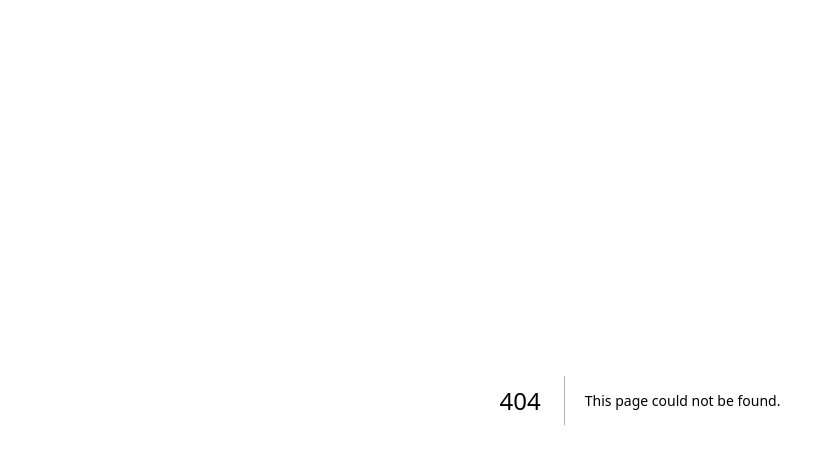
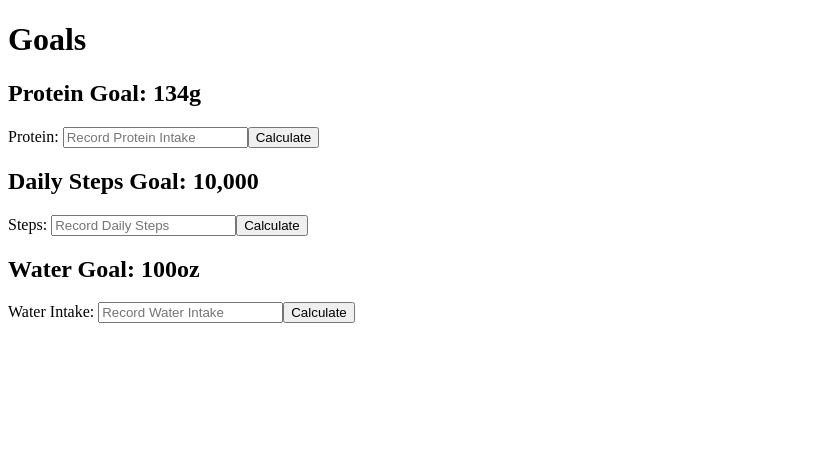
Before and after one commit to FrazierLE/path2progress, a Next.js app: page /goals in a window 1280 px wide. Before the commit this address had no page. Shown: the top 464 px of the page, without its empty margins (0-835 px from the left). Built offline with nearby package versions, Linux system fonts and the light colour scheme.

Commit message:
Set up pages and components for goals page

```diff
--- /dev/null
+++ b/components/goals/protein.js
@@ -0,0 +1,31 @@
+import { useState } from "react"
+const Protein = () => {
+  const [proteinGoal, setProteinGoal] = useState(134)
+  const [currentProtein, setCurrentProtein] = useState()
+  const [remainingProtein, setRemainingProtein] = useState()
+
+  const handleSubmit = (e) => {
+    e.preventDefault()
+    setRemainingProtein(proteinGoal - currentProtein)
+  }
+
+  return(
+    <form onSubmit={handleSubmit}>
+      <h2>Protein Goal: {proteinGoal}g</h2>
+      <label>Protein: </label>
+      <input
+        type='text'
+        name='currentProtein'
+        value={currentProtein}
+        placeholder='Record Protein Intake'
+        onChange={e => setCurrentProtein(e.target.value)}
+      />
+      {remainingProtein > 0 && <h3>You have {remainingProtein}g of Protein left to reach your goal.</h3>}
+      {remainingProtein === 0 && <h3>Congrats, you have reached your protein goal!</h3>}
+      {remainingProtein < 0 && <h3>What a rockstar! You've exceeded your protein goal.</h3>}
+      <button>Calculate</button>
+    </form>
+  )
+}
+
+export default Protein
--- /dev/null
+++ b/components/goals/steps.js
@@ -0,0 +1,31 @@
+import { useState } from "react"
+const Steps = () => {
+  const [currentSteps, setCurrentSteps] = useState()
+  const [remainingSteps, setRemainingSteps] = useState()
+  const stepGoal = 10000
+
+  const handleSubmit = (e) => {
+    e.preventDefault()
+    setRemainingSteps(stepGoal - currentSteps)
+  }
+
+  return(
+    <form onSubmit={handleSubmit}>
+      <h2>Daily Steps Goal: 10,000</h2>
+      <label>Steps: </label>
+      <input
+       type='text'
+       name='currentSteps'
+       value={currentSteps}
+       placeholder='Record Daily Steps'
+       onChange={e => setCurrentSteps(e.target.value)}
+      />
+      <button>Calculate</button>
+      {remainingSteps > 0 && <h3>You have {remainingSteps} steps left to reach your goal.</h3>}
+      {remainingSteps === 0 && <h3>Congrats, you have reached your step goal!</h3>}
+      {remainingSteps < 0 && <h3>What a rockstar! You've exceeded your steps goal.</h3>}
+    </form>
+  )
+}
+
+export default Steps
--- /dev/null
+++ b/components/goals/water.js
@@ -0,0 +1,31 @@
+import { useState } from "react"
+const Water = () => {
+  const waterGoal = 100
+  const [currentWaterIntake, setCurrentWaterIntake] = useState()
+  const [remainingWater, setRemainingWater] = useState()
+
+  const handleSubmit = (e) => {
+    e.preventDefault()
+    setRemainingWater(waterGoal - currentWaterIntake)
+  }
+
+  return(
+    <form onSubmit={handleSubmit}>
+      <h2>Water Goal: {waterGoal}oz</h2>
+      <label>Water Intake: </label>
+      <input
+        type='text'
+        name='currentWaterIntake'
+        value={currentWaterIntake}
+        placeholder='Record Water Intake'
+        onChange={e => setCurrentWaterIntake(e.target.value)}
+      />
+      {remainingWater > 0 && <h3>You have {remainingWater}oz of Water left to reach your goal. Drink up buttercup.</h3>}
+      {remainingWater === 0 && <h3>Congrats, you have reached your water goal! Way to stay hydrated!</h3>}
+      {remainingWater < 0 && <h3>Freaking Camel! You've exceeded your water intake goal.</h3>}
+      <button>Calculate</button>
+    </form>
+  )
+}
+
+export default Water
--- /dev/null
+++ b/pages/goals.js
@@ -0,0 +1,14 @@
+import Protein from "../components/goals/protein"
+import Water from "../components/goals/water"
+import Steps from "../components/goals/steps"
+
+export default function Goals() {
+  return(
+    <div>
+      <h1>Goals</h1>
+      <Protein />
+      <Steps />
+      <Water />
+    </div>
+  )
+}
```
Also changed, not shown: components/header/header.js (added, +11 -0 lines), components/navbar/navbar.js (added, +12 -0 lines), pages/index.js (+7 -5 lines), pages/measurements.js (added, +7 -0 lines), pages/training.js (added, +8 -0 lines).
